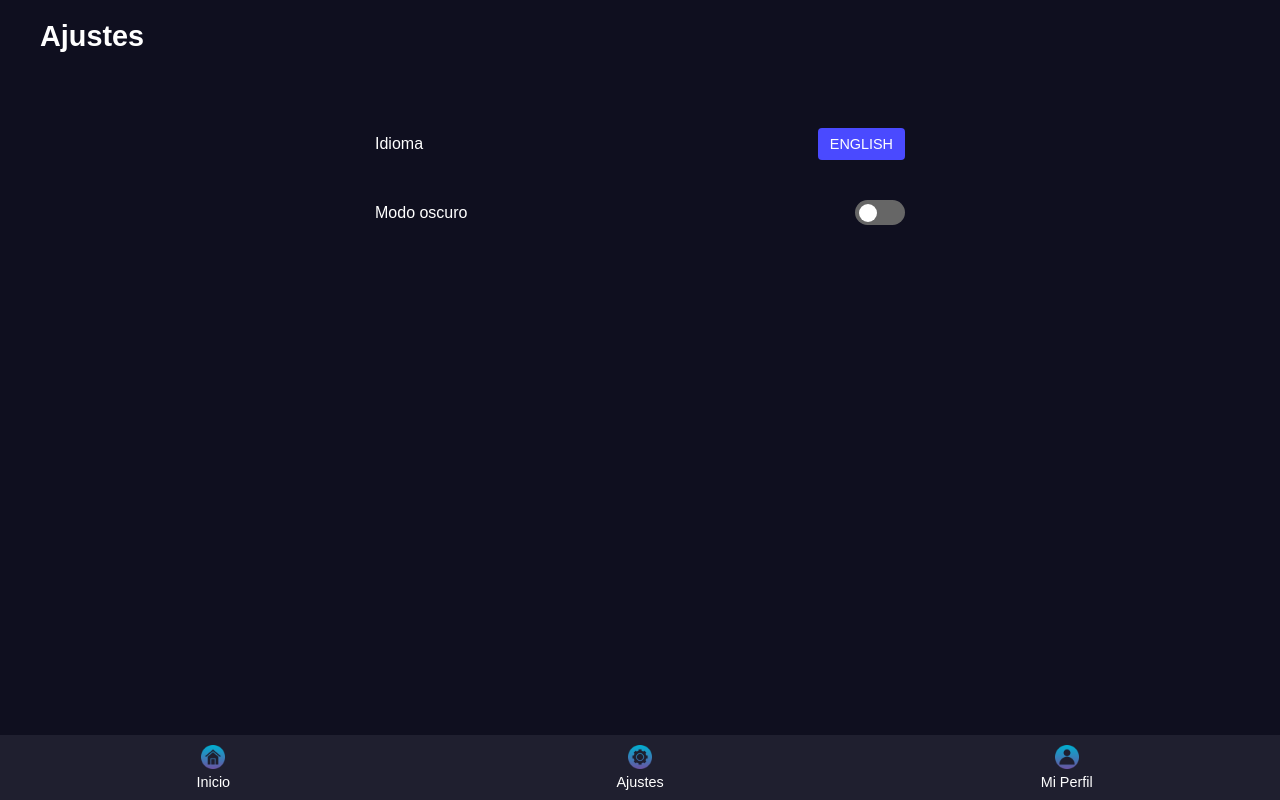
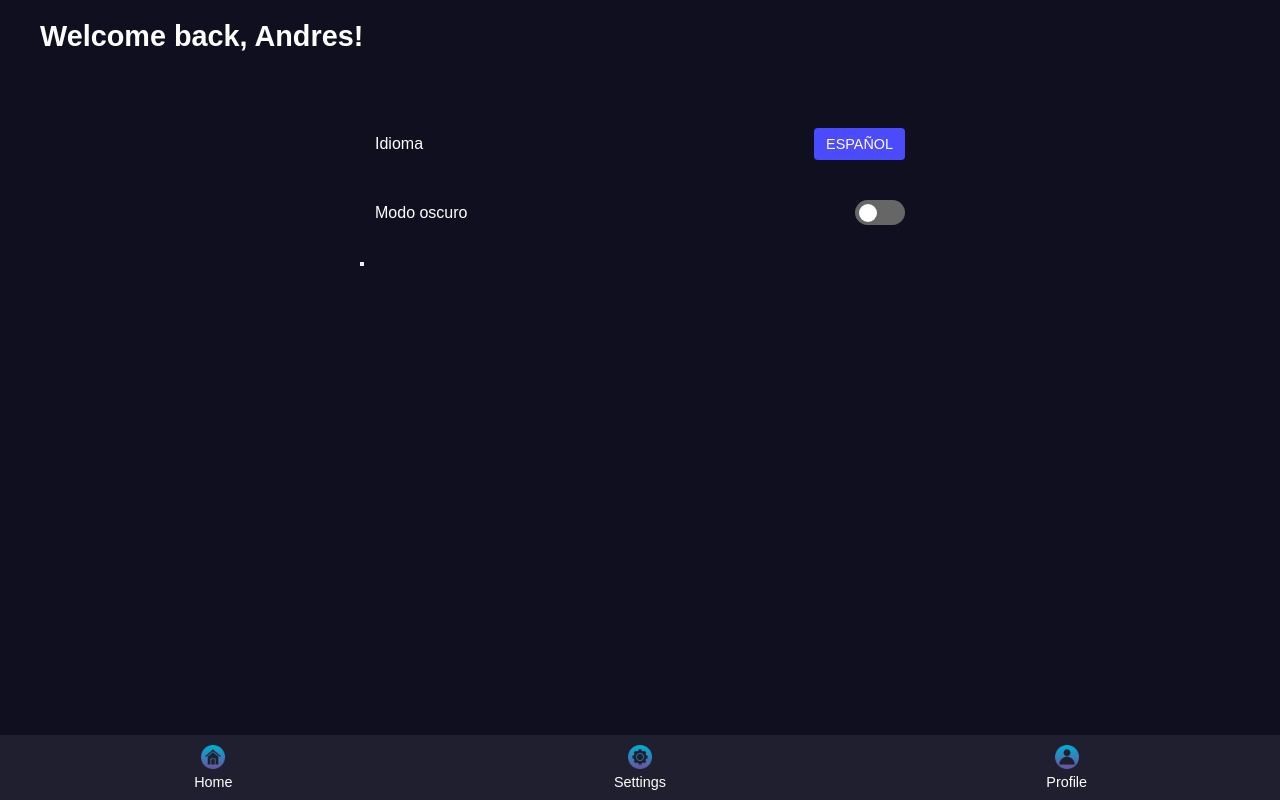
Before and after one commit to Andres241218/APMT2, a plain HTML site: page html/ajustes.html in a window 1280 px wide. Both pictures are taken after a click on the button "ESPAÑOL". Drawn offline with Linux system fonts and the light colour scheme.

Commit message:
Se hicieron cambios en script.js para que los botones de ajustes funcionaran correctamente

```diff
--- a/html/ajustes.html
+++ b/html/ajustes.html
@@ -26,6 +26,11 @@
                 </label>
             </li>
         </ul>
+        <section class="ajustes">
+          <h2 id="ajustes-h2" data-i18n="ajustes-h2">Ajustes</h2>
+          <!-- Botón para cambiar el idioma -->
+          <button id="change-language-btn" data-i18n="change-language-btn">Cambiar Idioma</button>
+        </section>
     </main>
 
 
@@ -47,5 +52,8 @@
     </footer>
 
     <script src="../js/util/configuraciones.js"></script>
+    <script src="../js/util/script.js"></script>
+    <script src="../js/data/idioma.js"></script>
+    <script src="../js/util/changeLanguage.js"></script>
   </body>
 </html>
--- a/js/data/idioma.js
+++ b/js/data/idioma.js
@@ -104,7 +104,7 @@ document.addEventListener('DOMContentLoaded', () => {
     languageToggle.addEventListener('click', () => {
       currentLanguage = currentLanguage === 'es' ? 'en' : 'es';
       updateLanguage();
-      languageToggle.textContent = currentLanguage === 'es' ? 'EN' : 'ES';
+      languageToggle.textContent = currentLanguage === 'es' ? 'ENGLISH' : 'ESPAÑOL';
       document.documentElement.lang = currentLanguage;
     });
   }
--- /dev/null
+++ b/js/util/changeLanguage.js
@@ -0,0 +1,54 @@
+document.getElementById('change-language-btn').addEventListener('click', () => {
+  const currentLang = document.documentElement.lang;
+  const newLang = currentLang === 'es' ? 'en' : 'es';
+  document.documentElement.lang = newLang;
+  // Update text content based on the new language
+  updateTextContent(newLang);
+});
+
+function updateTextContent(lang) {
+  const elements = document.querySelectorAll('[data-i18n]');
+  elements.forEach(element => {
+    const key = element.getAttribute('data-i18n');
+    element.textContent = translations[lang][key];
+  });
+}
+
+const translations = {
+  es: {
+    'header-title': 'Bienvenido de Nuevo Andres!',
+    'destino-h2': 'Tu último destino',
+    'ultimo-destino': 'Playa',
+    'proxima-inspeccion-h2': '¿Cual sera tu proxima aventura?',
+    'posibles-destinos-h2': 'Posibles destinos',
+    'destino-montana': 'Montaña',
+    'destino-playa': 'Playa',
+    'destino-nieve': 'Nieve',
+    'inicio': 'Inicio',
+    'ajustes': 'Ajustes',
+    'mi-perfil': 'Mi Perfil',
+    'modal-title': '¿Qué país quiere visitar?',
+    'label-country': 'Seleccione un país:',
+    'btn-enviar': 'Enviar',
+    'ajustes-h2': 'Ajustes',
+    'change-language-btn': 'Cambiar Idioma'
+  },
+  en: {
+    'header-title': 'Welcome Back Andres!',
+    'destino-h2': 'Your last destination',
+    'ultimo-destino': 'Beach',
+    'proxima-inspeccion-h2': 'What will be your next adventure?',
+    'posibles-destinos-h2': 'Possible destinations',
+    'destino-montana': 'Mountain',
+    'destino-playa': 'Beach',
+    'destino-nieve': 'Snow',
+    'inicio': 'Home',
+    'ajustes': 'Settings',
+    'mi-perfil': 'My Profile',
+    'modal-title': 'Which country do you want to visit?',
+    'label-country': 'Select a country:',
+    'btn-enviar': 'Send',
+    'ajustes-h2': 'Settings',
+    'change-language-btn': 'Change Language'
+  }
+};
--- a/js/util/script.js
+++ b/js/util/script.js
@@ -65,6 +65,15 @@ document.addEventListener('DOMContentLoaded', () => {
         case 'nieve':
           window.location.href = 'checknieve.html';
           break;
+        case 'beach':
+          window.location.href = 'checkplaya.html';
+          break;
+          case 'mountain':
+            window.location.href = 'checkmontana.html';
+            break;
+          case 'snow':
+            window.location.href = 'checknieve.html';
+            break;
         default:
           window.location.href = 'checklist.html';
       }
```
